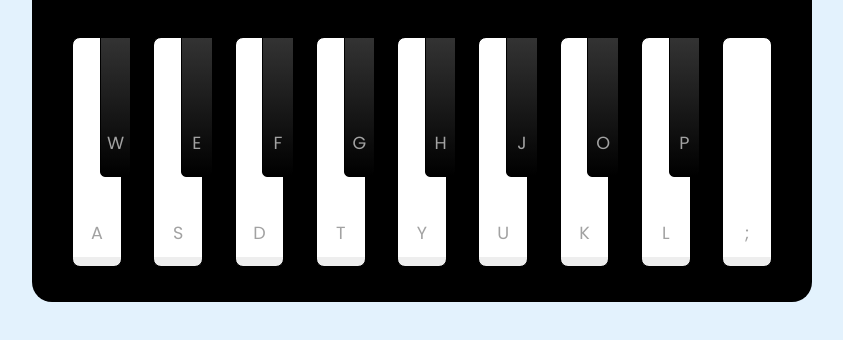
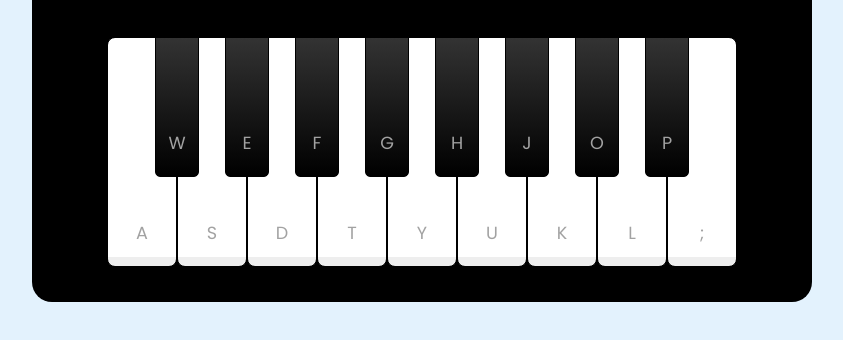
Before and after one commit to Rafabrendo/Jogo-Do-Piano, a plain HTML site: page index.html in a window 1280 px wide. Shown: the part 288-628 px from the top of the page, without its empty margins (218-1061 px from the left). Drawn offline with Linux system fonts and the light colour scheme.

Commit message:
Reajustando itens mal posicionados

```diff
--- a/index.html
+++ b/index.html
@@ -8,6 +8,7 @@
     <!-- Styles -->
     <link rel="stylesheet" href="./src/style/reset.css">
     <link rel="stylesheet" href="./src/style/main.css">
+    <link rel="shortcut icon" href="#" type="image/x-icon">
 
     <!-- fonts -->
     <link rel="preconnect" href="https://fonts.googleapis.com">
@@ -34,26 +35,26 @@
             </div>
         </header>
         <ul class="piano-keys">
-            <li class="key white"><span>a</span></li>
-            <li class="key black"><span>w</span></li>
-            <li class="key white"><span>s</span></li>
-            <li class="key black"><span>e</span></li>
-            <li class="key white"><span>d</span></li>
-            <li class="key black"><span>f</span></li>
-            <li class="key white"><span>t</span></li>
-            <li class="key black"><span>g</span></li>
-            <li class="key white"><span>y</span></li>
-            <li class="key black"><span>h</span></li>
-            <li class="key white"><span>u</span></li>
-            <li class="key black"><span>j</span></li>
-            <li class="key white"><span>k</span></li>
-            <li class="key black"><span>o</span></li>
-            <li class="key white"><span>l</span></li>
-            <li class="key black"><span>p</span></li>
-            <li class="key white"><span>;</span></li>
+            <li class="key white" data-key="a"><span>a</span></li>
+            <li class="key black" data-key="w"><span>w</span></li>
+            <li class="key white" data-key="s"><span>s</span></li>
+            <li class="key black" data-key="e"><span>e</span></li>
+            <li class="key white" data-key="d"><span>d</span></li>
+            <li class="key black" data-key="f"><span>f</span></li>
+            <li class="key white" data-key="t"><span>t</span></li>
+            <li class="key black" data-key="g"><span>g</span></li>
+            <li class="key white" data-key="y"><span>y</span></li>
+            <li class="key black" data-key="h"><span>h</span></li>
+            <li class="key white" data-key="u"><span>u</span></li>
+            <li class="key black" data-key="j"><span>j</span></li>
+            <li class="key white" data-key="k"><span>k</span></li>
+            <li class="key black" data-key="o"><span>o</span></li>
+            <li class="key white" data-key="l"><span>l</span></li>
+            <li class="key black" data-key="p"><span>p</span></li>
+            <li class="key white" data-key=";"><span>;</span></li>
         </ul>
     </div>
 
-    <script src="./src/scripts/engine.js"></script>
+    <script src="./src/scripts/engine.js" defer></script>
 </body>
 </html>
--- a/src/style/main.css
+++ b/src/style/main.css
@@ -80,6 +80,7 @@ input:checked::before{
 .piano-keys{
     display: flex;
     margin-top: 40px;
+    justify-content: center;
 }
 
 .piano-keys .key{
@@ -103,7 +104,7 @@ input:checked::before{
     width: 44px;
     height: 140px;
     z-index: 2;
-    margin: 0 22px 0 -22px;
+    margin: 0 -22px 0 -22px;
     border: 1px solid black;
     border-radius: 0 0 5px 5px;
     background: linear-gradient(#333, #000);
```
